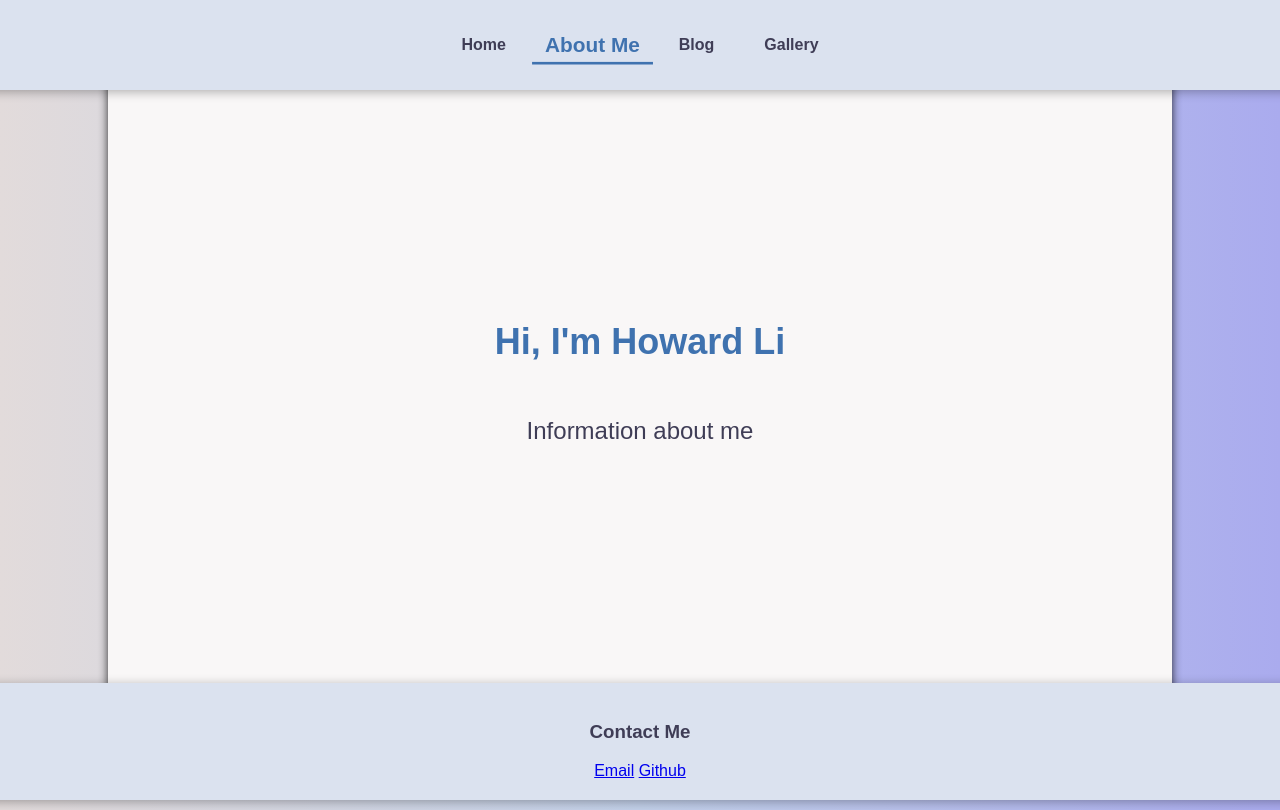
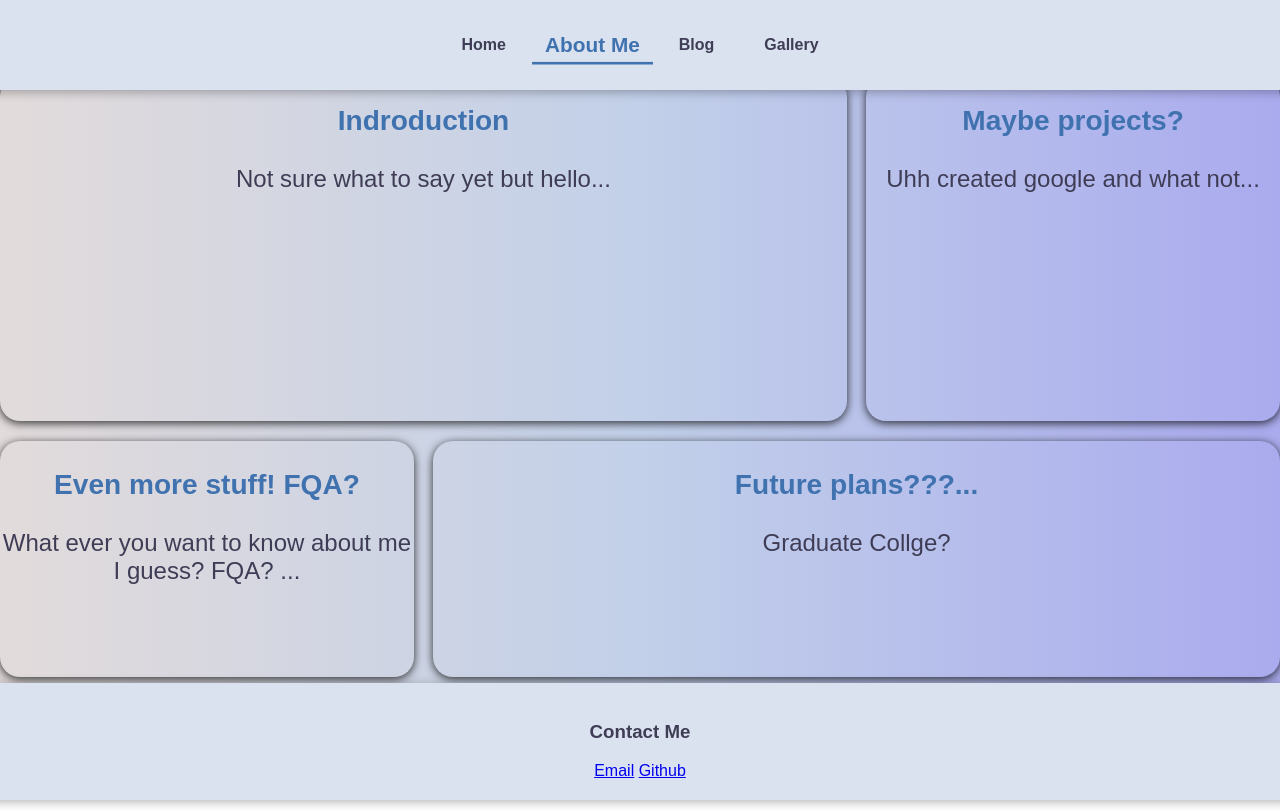
Before and after one commit to HL5195/HL5195.github.io, a plain HTML site: page aboutme.html in a window 1280 px wide. Drawn offline with Linux system fonts and the light colour scheme.

Commit message:
Used the help of the internet to make a bento box :D

```diff
--- a/aboutme.html
+++ b/aboutme.html
@@ -8,9 +8,52 @@
     <style>
         .about{
             width: 80vw;
-            height: 80vh;
-            margin-top:0;
+            height: 65vh;
+            margin-top:5%;
+            background-color: rgba(240, 248, 255, 0);
+            /*box-shadow: none;*/
         }
+        section section{
+            box-shadow: 0 2px 10px rgba(0, 0, 0, 0.8);
+            height: 100%;
+            border-radius: 20px;
+        }
+
+        .grid{
+            width: 100%;
+            max-width: 1500px;
+            height: 75vh;
+            display: grid;
+            gap: 1.5vw;
+            padding: 1vw;
+            grid-template-columns: repeat(6, 1fr);
+            grid-template-rows: auto;
+            grid-template-areas:
+            "box1 box1 box1 box1 box2 box2"
+            "box1 box1 box1 box1 box2 box2"
+            "box1 box1 box1 box1 box2 box2"
+            "box3 box3 box4 box4 box4 box4 ";
+        }
+
+        .item {
+            border: 2px solid #464545;
+            border-radius: 5px;
+          }
+
+          .grid .box:nth-child(1) {
+            grid-area:box1;
+          }
+          .grid .box:nth-child(2) {
+            grid-area: box2;
+          }
+
+          .grid .box:nth-child(3) {
+            grid-area: box3;
+          }
+          .grid .box:nth-child(4) {
+            grid-area: box4;
+          }
+
 
     </style>
 </head>
@@ -26,12 +69,25 @@
         </nav>
     </header>
 
+    <section class="about grid">
+        <section class="box">
+            <h1>Indroduction</h1>
+            <p>Not sure what to say yet but hello...</p>
+        </section>
+        <section class="box">
+            <h1>Maybe projects?</h1>
+            <p>Uhh created google and what not...</p>
+        </section>
+        <section class="box">
+            <h1>Even more stuff! FQA?</h1>
+            <p>What ever you want to know about me I guess? FQA? ...</p>
+        </section>
+        <section class="box">
+            <h1>Future plans???...</h1>
+            <p>Graduate Collge?</p>
+        </section>
+    </section>
 
-    <section class="about">
-        <h1>Hi, I'm Howard Li</h1>
-        <p>Information about me</p>
-
-    </section>
 
     <footer>
         <h3>Contact Me</h3>
--- a/common_style.css
+++ b/common_style.css
@@ -88,7 +88,7 @@ nav ul li a.active {
 
 .btn:hover{
     animation:none;
-    transform: scale(1.2);
+    transform: scale(1.1);
 }
 
 .blog, .gallery {
```
